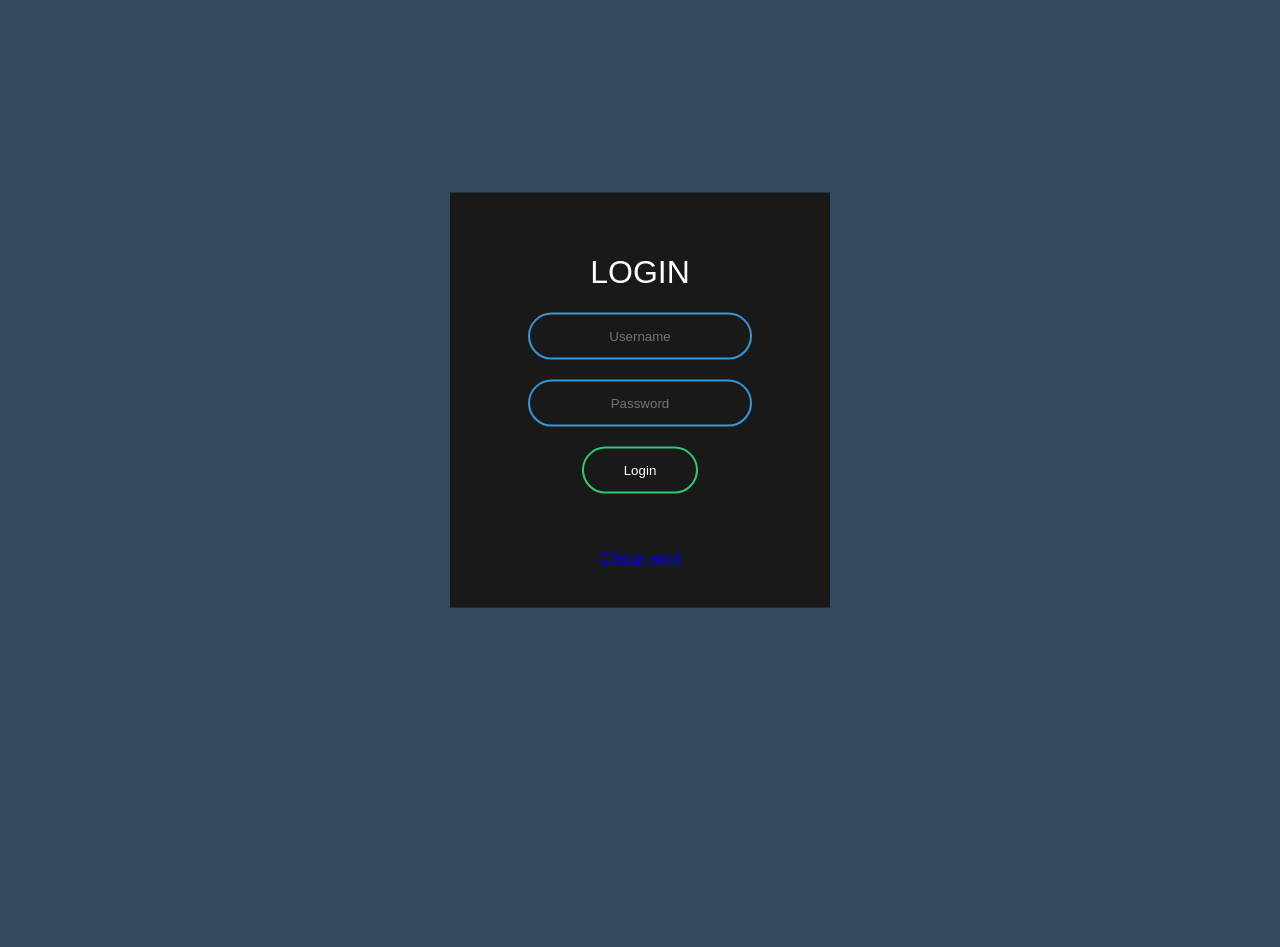
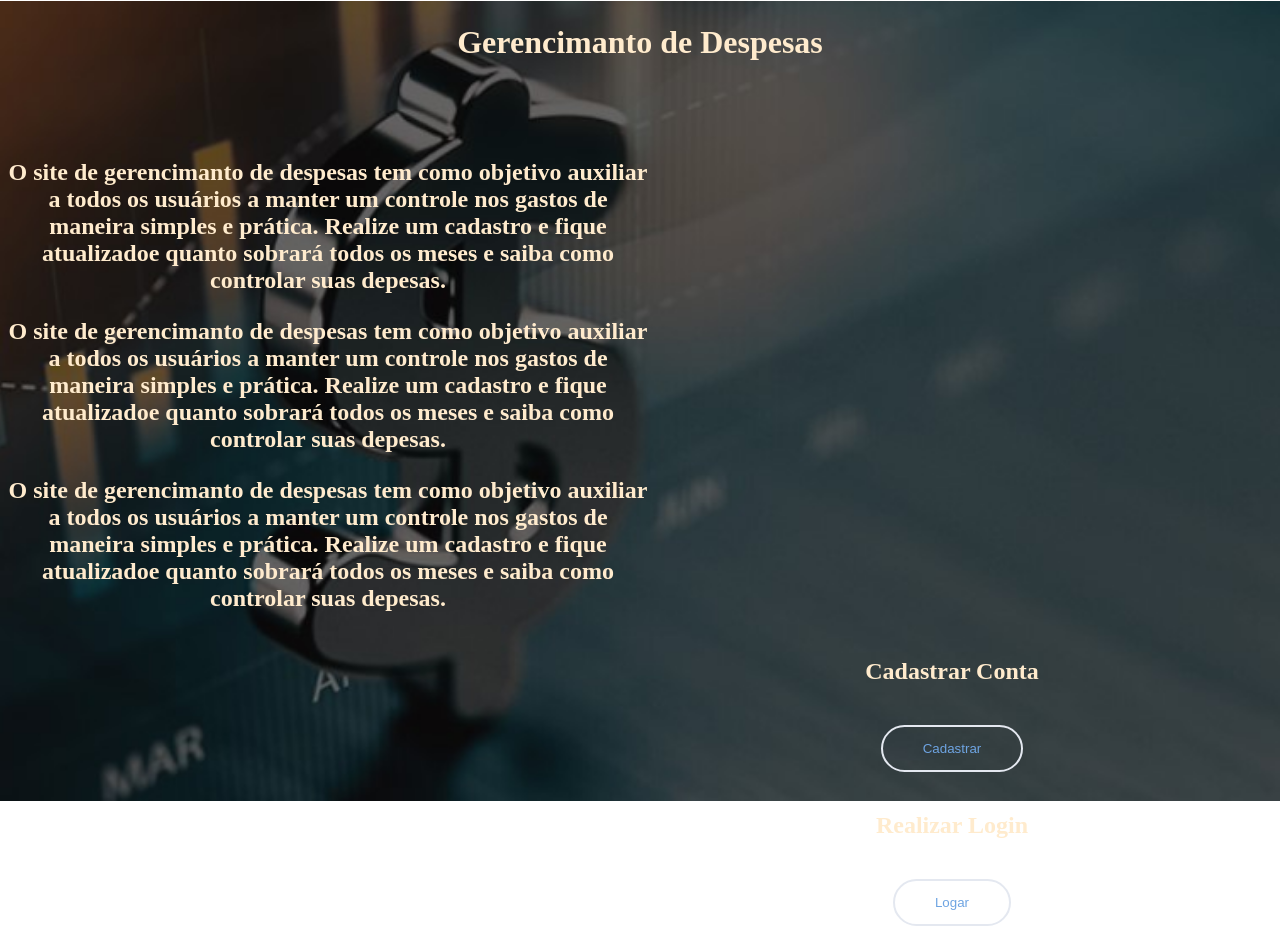
Before and after one commit to AdleyRodrigues/ProjetoIntegrador, a PHP site: page / in a window 1280 px wide. Before the commit the page ends 608 px from the top, so only its background shows below. Run offline with PHP 8.4, Linux system fonts and the light colour scheme.

Commit message:
Mais mudanças a caminho

```diff
--- a/cadastroConta.php
+++ b/cadastroConta.php
@@ -3,13 +3,13 @@
   <head>
     <meta charset="utf-8">
     <title>Cadastro Conta</title>
-    <link rel="stylesheet" href="style.css">
+    <link rel="stylesheet" href="">
   </head>
   <body>
 
-<form class="box" action="php/crud.php" method="Post">
+<form class="box" action="php/crudConta.php" method="Post">
   <h1>Cadastrar Conta</h1>
-  Nome completo: <input type="text" name="nome" ><br/><br/>
+  Nome completo: <input type="text" name="nome" autofocus><br/><br/>
   Email: <input type="text" name="email" ><br/><br/>
   Senha: <input type="password" name="senha" ><br/><br/>
   Confirmar senha: <input type="password" name="" ><br/><br/>
--- /dev/null
+++ b/css/home.css
@@ -0,0 +1,72 @@
+body, html {
+    height: 100%;
+    margin: 0;
+    color:blanchedalmond;
+}
+.bg {
+    background-image: url("img/gerenciamento.jpg");
+    height: 100%;
+    background-position: center;
+    background-repeat: no-repeat;
+    background-size: cover;
+}
+.cor{
+    color:blanchedalmond;
+}
+.centrado{
+    text-align: center;
+}
+.cad:hover{
+    transform: scale(1.1);
+    width: 100%;
+}
+.cad input[type = "submit"]{
+    border:0;
+    background: none;
+    margin: 20px auto;
+    text-align: center;
+    border: 2px solid #e4e8f0;
+    padding: 14px 40px;
+    outline: none;
+    color: rgb(110, 164, 226);
+    border-radius: 24px;
+    transition: 0.25s;
+    cursor: pointer;
+    }
+.log:hover{
+    transform: scale(1.2);
+    width: 100%;
+}
+.log input[type = "submit"]{
+    border:0;
+    background: none;
+    margin: 20px auto;
+    text-align: center;
+    border: 2px solid #e4e8f0;
+    padding: 14px 40px;
+    outline: none;
+    color: rgb(110, 164, 226);
+    border-radius: 24px;
+    transition: 0.25s;
+    cursor: pointer;
+}
+div {
+    border: 1px solid rgba(252, 248, 248, 0);
+    }
+#container {
+height: 600px;
+margin: 0 auto;
+}
+#header {
+height: 130px;
+}
+#left {
+float: left;
+width: 650px;
+text-align:center;
+}
+#content {
+float:right;
+width: 650px;
+text-align:center;
+}
--- /dev/null
+++ b/home.php
@@ -0,0 +1,51 @@
+<!DOCTYPE html>
+<html lang="pt-br">
+<head>
+    <meta charset="UTF-8">
+    <meta http-equiv="X-UA-Compatible" content="IE=edge">
+    <meta name="viewport" content="width=device-width, initial-scale=1.0">
+    <link rel="stylesheet" href="css/home.css">
+    <title>Gerencimanto de Despesas</title>
+</head>
+<body>
+    <div class="bg">
+        <div id="container">
+            <div id="header">
+                <h1 class="cor centrado">Gerencimanto de Despesas</h1>
+            </div>
+            <div id="left">
+                <h2>
+                    <p>O site de gerencimanto de despesas tem como objetivo
+                        auxiliar a todos os usuários a manter um controle
+                        nos gastos de maneira simples e prática.
+                        Realize um cadastro e fique atualizadoe quanto sobrará
+                        todos os meses e saiba como controlar suas depesas.
+                    </p>
+                    <p>O site de gerencimanto de despesas tem como objetivo
+                        auxiliar a todos os usuários a manter um controle
+                        nos gastos de maneira simples e prática.
+                        Realize um cadastro e fique atualizadoe quanto sobrará
+                        todos os meses e saiba como controlar suas depesas.
+                    </p>
+                    <p>O site de gerencimanto de despesas tem como objetivo
+                        auxiliar a todos os usuários a manter um controle
+                        nos gastos de maneira simples e prática.
+                        Realize um cadastro e fique atualizadoe quanto sobrará
+                        todos os meses e saiba como controlar suas depesas.
+                    </p>
+                    </h2>
+            </div>
+            <div id="content">
+                <form class = "cad" action="cadastroConta.php" method="GET">
+                    <h2>Cadastrar Conta</h2>
+                    <input type="submit" name="" value="Cadastrar">
+                  </form>
+                  <form class = "log" action="login.php" method="GET">
+                    <h2>Realizar Login</h2>
+                    <input type="submit" name="" value="Logar">
+                  </form>
+            </div>
+        </div>
+
+</body>
+</html>
--- a/index.php
+++ b/index.php
@@ -1,2 +1,2 @@
 <?php
-include 'login.php';
+include 'home.php';
--- a/login.php
+++ b/login.php
@@ -3,17 +3,18 @@
   <head>
     <meta charset="utf-8">
     <title>Tela Login</title>
-    <link rel="stylesheet" href="css/style.css">
+    <link rel="stylesheet" href="css/login.css">
   </head>
   <body>
 
 <form class="box" action="index.html" method="post">
   <h1>Login</h1>
-  <input type="text" name="" placeholder="Username">
+  <input type="text" name="" placeholder="Username" autofocus>
   <input type="password" name="" placeholder="Password">
   <input type="submit" name="" value="Login">
   <br/><br/>
-  <a href="cadastroConta.php">Clique aqui</a>
+  <a href="cadastroConta.php">Tela cadastro conta</a><br/>
+  <a href="cadastroDespesa.php">Tela cadastro despesa</a>
 </form>
 
 
--- a/php/Connection.php
+++ b/php/Connection.php
@@ -9,7 +9,7 @@ class Connection {
 
      const TYPE = 'mysql';
      const HOST = 'localhost';
-     const NAME = 'financias';
+     const NAME = 'financas';
      const USER = 'root';
      const PASS = '';
      const PORT = '3306';
--- a/php/crud.php
+++ b/php/crudConta.php
@@ -1,4 +1,6 @@
 <?php
+
+//PARTE DO CRUD DE CADASTRAR CONTA
     require_once 'Connection.php';
     $conexao = Connection::open();
 
@@ -6,7 +8,7 @@
     $email = $_POST['email'];
     $senha = $_POST['senha'];
 
-    //var_dump($nome,$email,$senha);
+      //var_dump($nome,$email,$senha);
 
     $conexao->query("insert into conta(nome,email,senha) values ('$nome','$email','$senha');");
 
```
Also changed, not shown: cadastroDespesa.php (added, +84 -0 lines), homeDespesa.php (added, +12 -0 lines), js/script.js (+15 -0 lines), php/crudDespesa.php (added, +19 -0 lines), css/img/gerenciamento.jpg (added), css/login.css (renamed from css/style.css), js/jquery.mask.min.js (added), telaDespesas.html (deleted).
